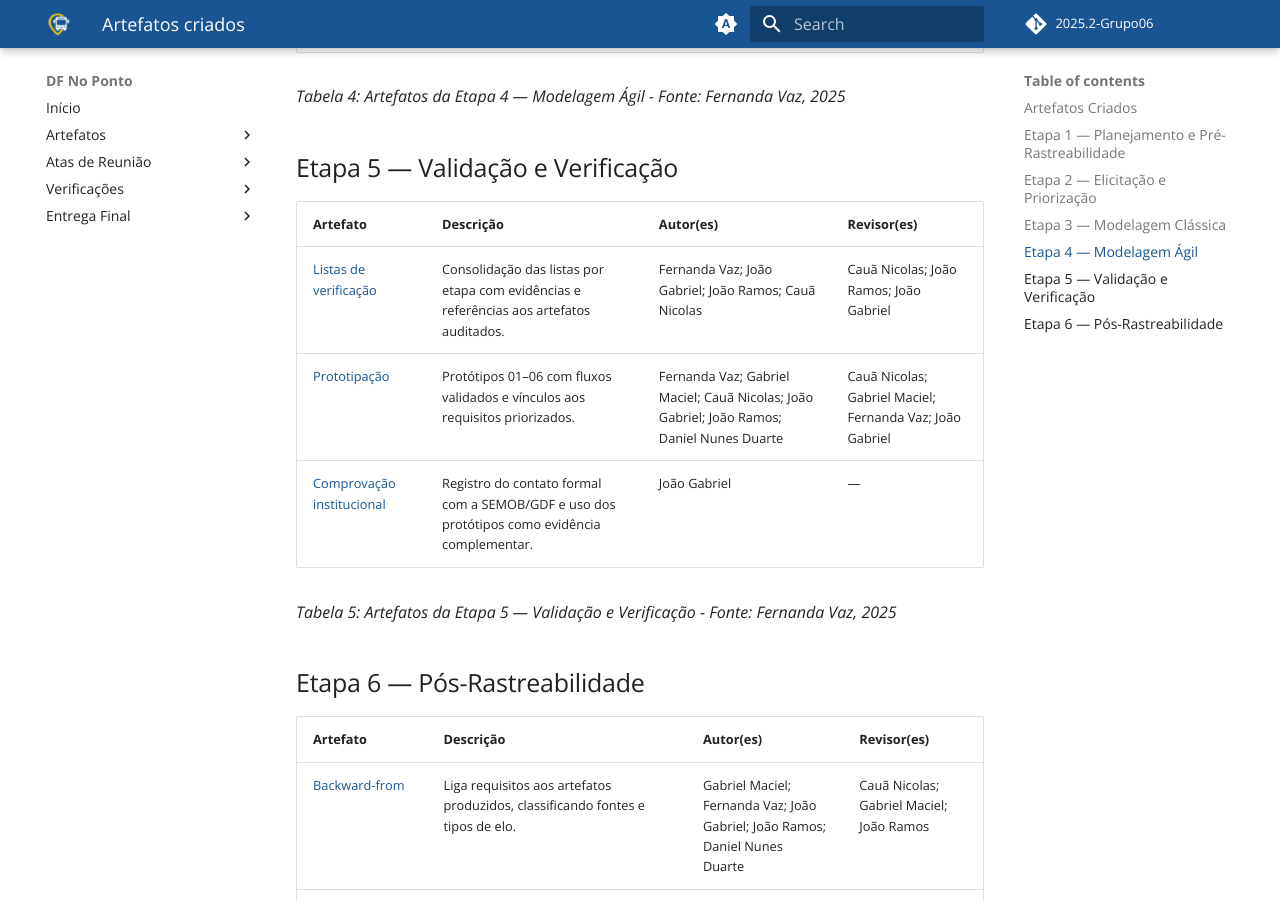
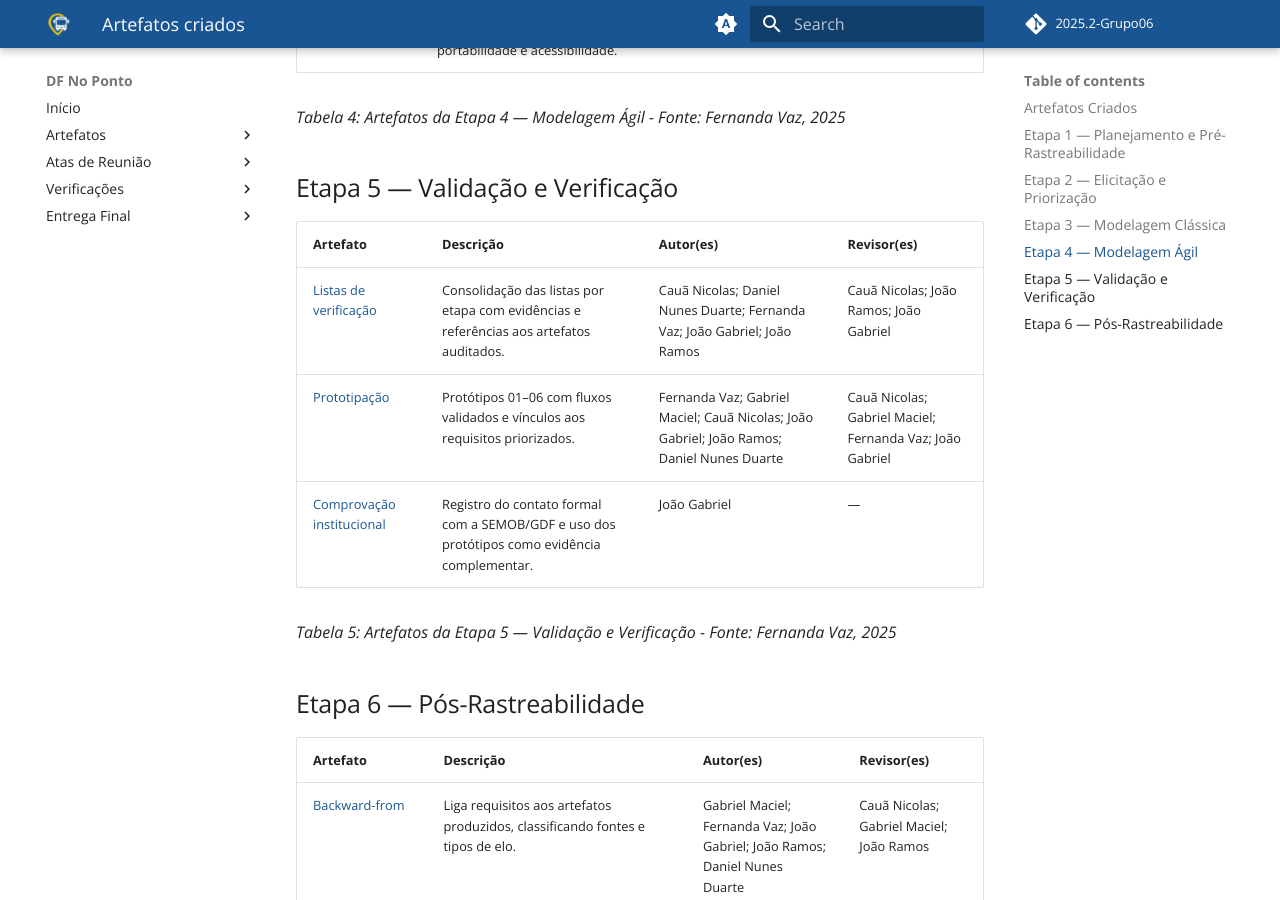
Before and after one commit to Requisitos-de-Software/2025.2-Grupo06, an MkDocs documentation site: the page built from docs/entrega_final/artefatos_criados.md, in a window 1280 px wide and 900 px high, scrolled down 3046 px. Built offline with MkDocs 1.6.1 and Material for MkDocs 9.7.7, drawn with Linux system fonts in a browser that asks for light colours; comment, search, counter and statistics services are not loaded; some of the changed text lies outside the part shown.

Commit message:
Update artefatos_criados.md

```diff
--- a/docs/entrega_final/artefatos_criados.md
+++ b/docs/entrega_final/artefatos_criados.md
@@ -20,7 +20,7 @@
 | --- | --- | --- | --- |
 | [Perfil de usuário](../Elicitacao/perfil.md) | Caracterização demográfica, objetivos e categorias de usuários do sistema. | Fernanda Vaz; Gabriel Maciel; Cauã Nicolas | Gabriel Maciel; Fernanda Vaz; João Ramos |
 | [Personas](../Elicitacao/perfil_personas.md) | Elenco com personas primárias, secundárias, ocasional e antipersona. | Fernanda Vaz; Gabriel Maciel; Cauã Nicolas | Fernanda Vaz; Gabriel Maciel; João Ramos |
-| [Análise de documentos](../Elicitacao/elicitacao_analise_documentos.md) | Levantamento de requisitos a partir de materiais oficiais e pesquisas. | Fernanda Vaz; Gabriel Maciel | Gabriel Maciel; Fernanda Vaz |
+| [Análise de documentos](../Elicitacao/elicitacao_analise_documentos.md) | Levantamento de requisitos a partir de materiais oficiais e pesquisas. | Daniel Nunes; Fernanda Vaz; Gabriel Maciel; João Gabrial | Gabriel Maciel; Fernanda Vaz |
 | [Brainstorm](../Elicitacao/elicitacao_brainstorm.md) | Sessão registrada com ideias inovadoras e requisitos RF/RNF resultantes. | Gabriel Maciel; Cauã Nicolas | João Gabriel; Fernanda Vaz; João Ramos |
 | [Entrevista](../Elicitacao/elicitacao_entrevista.md) | Planejamento, execução e síntese das entrevistas com usuários reais. | Cauã Nicolas; Fernanda Vaz; João Ramos; Gabriel Maciel | Gabriel Maciel; Cauã Nicolas; João Ramos; Fernanda Vaz; João Gabriel |
 | [Lista consolidada de requisitos](../Elicitacao/elicitacao_lista_requisitos_elicitados.md) | Tabela mestre com requisitos, origem, tipo e status de implementação. | Gabriel Maciel; Fernanda Vaz; João Ramos | João Gabriel; Cauã Nicolas; Gabriel Maciel |
@@ -56,7 +56,7 @@
 
 | **Artefato** | **Descrição** | **Autor(es)** | **Revisor(es)** |
 | --- | --- | --- | --- |
-| [Listas de verificação](../validacao_verificacao/verificacao.md) | Consolidação das listas por etapa com evidências e referências aos artefatos auditados. | Fernanda Vaz; João Gabriel; João Ramos; Cauã Nicolas | Cauã Nicolas; João Ramos; João Gabriel |
+| [Listas de verificação](../validacao_verificacao/verificacao.md) | Consolidação das listas por etapa com evidências e referências aos artefatos auditados. | Cauã Nicolas; Daniel Nunes Duarte; Fernanda Vaz; João Gabriel; João Ramos | Cauã Nicolas; João Ramos; João Gabriel |
 | [Prototipação](../validacao_verificacao/prototipacao.md) | Protótipos 01–06 com fluxos validados e vínculos aos requisitos priorizados. | Fernanda Vaz; Gabriel Maciel; Cauã Nicolas; João Gabriel; João Ramos; Daniel Nunes Duarte | Cauã Nicolas; Gabriel Maciel; Fernanda Vaz; João Gabriel |
 | [Comprovação institucional](../validacao_verificacao/comprovacao.md) | Registro do contato formal com a SEMOB/GDF e uso dos protótipos como evidência complementar. | João Gabriel | — |
 
```
